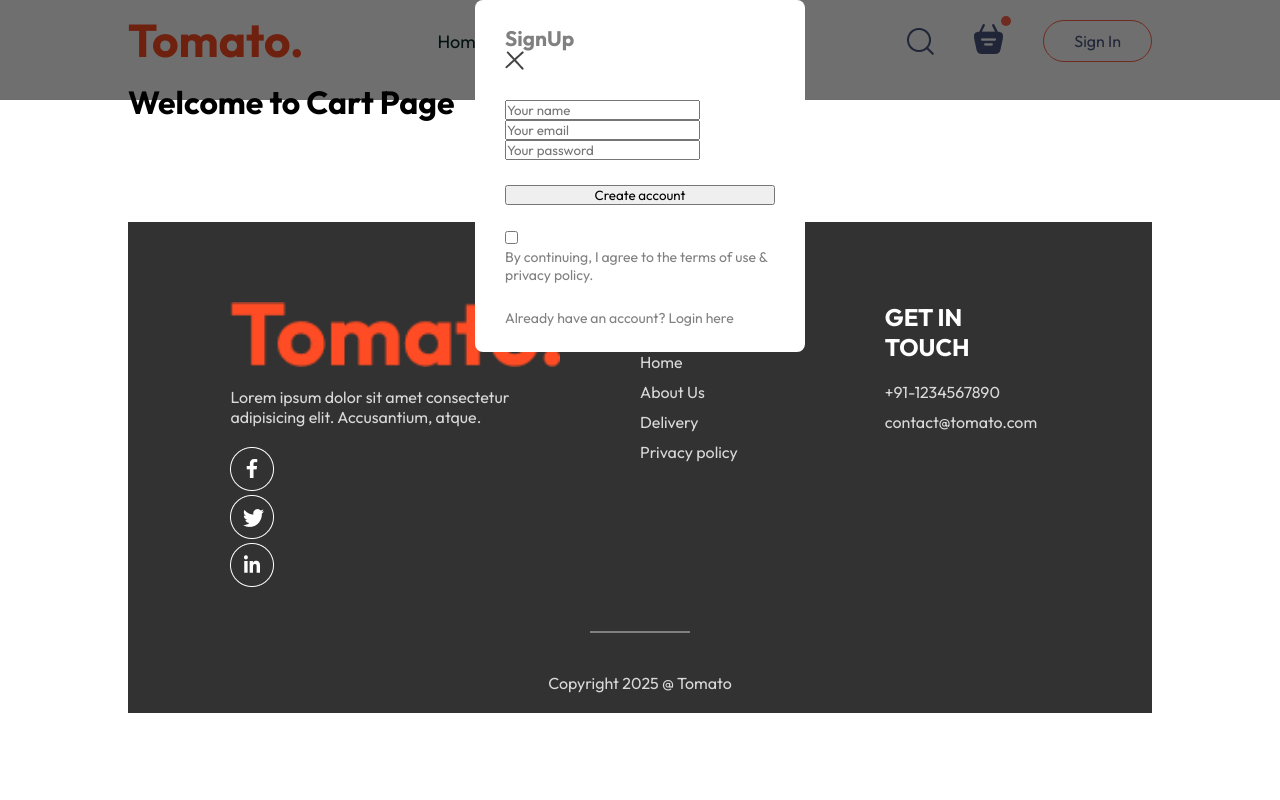
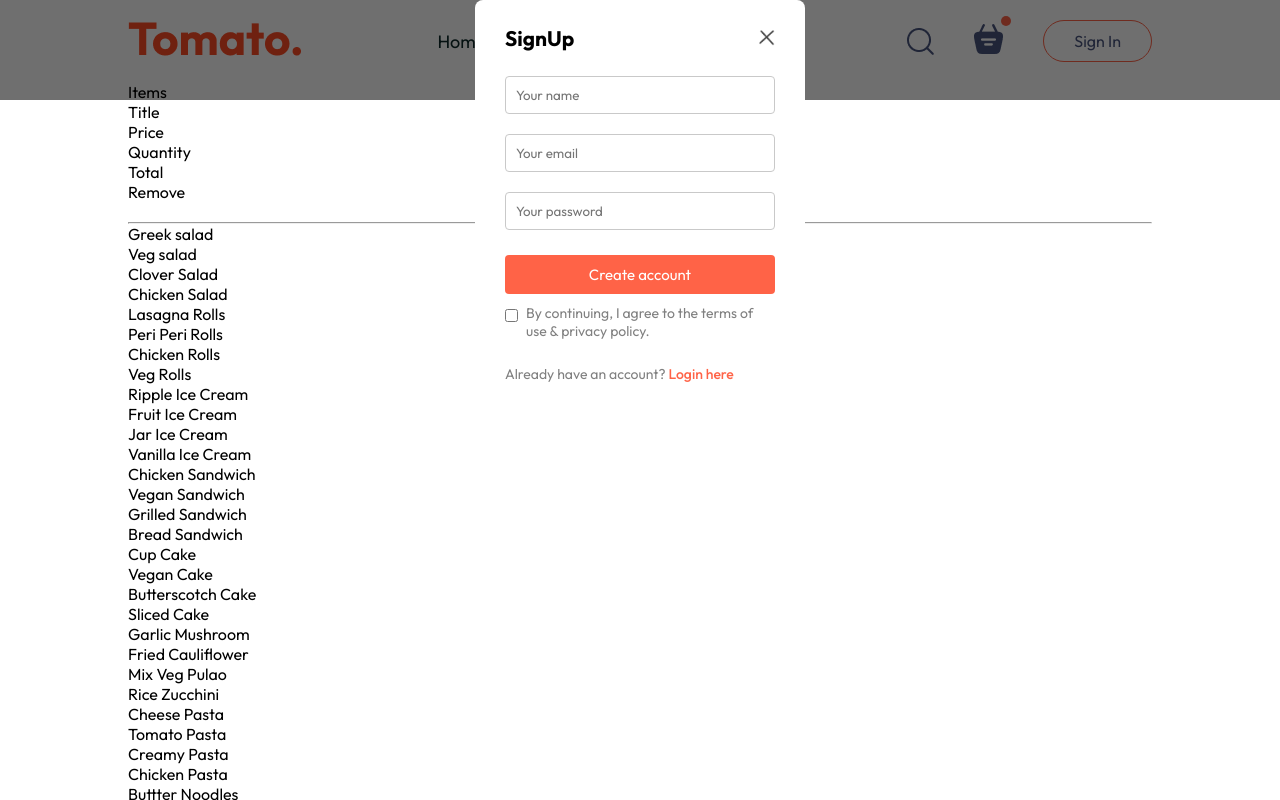
Before and after one commit to gagan1146/food-app, a React (Vite) app in the folder frontend/: page /cart in a window 1280 px wide. Both pictures are taken after a click on the button "Sign In". Shown: the top 800 px of the page. Built offline with nearby package versions, Linux system fonts and the light colour scheme.

Commit message:
Add Cart functionality

```diff
--- a/frontend/src/components/LoginPopup/LoginPopup.css
+++ b/frontend/src/components/LoginPopup/LoginPopup.css
@@ -20,3 +20,55 @@
     font-size: 14px;
     animation: fadeIn 0.5s;
 }
+
+.login-popup-title{
+    display: flex;
+    justify-content: space-between;
+    align-items: center;
+    color: #000;
+}
+
+.login-popup-title img{
+    width: 16px;
+    cursor: pointer;
+}
+
+.login-popup-inputs{
+    display: flex;
+    flex-direction: column;
+    gap: 20px;
+}
+
+.login-popup-inputs input{
+    outline: none;
+    border: 1px solid #c9c9c9;
+    padding: 10px;
+    border-radius: 4px;
+}
+
+.login-popup-container button{
+    border: none;
+    padding: 10px;
+    border-radius: 4px;
+    color: white;
+    background-color: tomato;
+    font-size: 15px;
+    cursor: pointer;
+}
+
+.login-popup-condition{
+    display: flex;
+    align-items: start;
+    gap: 8px;
+    margin-top: -15px;
+}
+
+.login-popup-condition input{
+    margin-top: 5px;
+}
+
+.login-popup p span{
+    color: tomato;
+    font-weight: 500;
+    cursor: pointer;
+}
--- a/frontend/src/components/Navbar/Navbar.jsx
+++ b/frontend/src/components/Navbar/Navbar.jsx
@@ -7,7 +7,7 @@
     const [menu,setMenu] = useState("");
   return (
     <div className='navbar'>
-      <img src={assets.logo} alt="" />
+      <Link to='/'><img src={assets.logo} alt="" /></Link>
       <ul className="navbar-menu">
         <Link to='/' onClick={()=>{setMenu("home")}} className={menu=="home"?"active":""}>Home</Link>
         <a href='#explore-menu' onClick={()=>{setMenu("menu")}} className={menu=="menu"?"active":""}>Menu</a>
@@ -17,7 +17,7 @@
       <div className="navbar-right">
         <img src={assets.search_icon} alt="" />
         <div className="navbar-search-icon">
-            <img src={assets.basket_icon} alt="" />
+            <Link to='/cart'><img src={assets.basket_icon} alt="" /></Link>
           <div className="dot"></div>
         </div>
         <button onClick={()=>setShowLogin(true)}>Sign In</button>
--- a/frontend/src/context/StoreContext.jsx
+++ b/frontend/src/context/StoreContext.jsx
@@ -6,14 +6,17 @@
 
     const [cartItems,setCartItems] = useState({});
 
-    const addToCart = (itemId)=>{
-        if(!cartItems[itemId]) {
-            setCartItems ((prev)=>({...prev,[itemId]:1}))
-        }
-        else{
-            setCartItems((prev)=>({...prev,[itemId]:prev[itemId]+1}))
-        }
-    }
+    const addToCart = (itemId) => {
+        setCartItems((prev) => {
+            const updatedCart = {
+                ...prev,
+                [itemId]: prev[itemId] ? prev[itemId] + 1 : 1
+            };
+            console.log("Updated Cart: ", updatedCart); // Debugging log
+            return updatedCart;
+        });
+    };
+
 
     const removeFromCart = (itemId)=>{
         setCartItems((prev)=>({...prev,[itemId]:prev[itemId]-1}))
--- a/frontend/src/pages/Cart/Cart.jsx
+++ b/frontend/src/pages/Cart/Cart.jsx
@@ -1,10 +1,35 @@
-import React from 'react'
+import React, { useContext } from 'react'
 import './Cart.css'
+import { StoreContext } from '../../context/StoreContext'
 
 const Cart = () => {
+    const {cartItems,food_list,removeFromCart} = useContext(StoreContext);
+
   return (
-    <div>
-      <h1>Welcome to Cart Page</h1>
+    <div className='cart'>
+      <div className="cart-items">
+        <div className="cart-items-title">
+          <p>Items</p>
+          <p>Title</p>
+          <p>Price</p>
+          <p>Quantity</p>
+          <p>Total</p>
+          <p>Remove</p>
+        </div>
+        <br/>
+        <hr/>
+        {console.log(food_list)}
+        {food_list.map((item,index)=>{
+          if(food_list[item._id]>'0')
+          {
+            return (
+              <div className="cart-items-title cart-items-item">
+                <p>{item.name}</p>
+              </div>
+            )
+          }
+        })}
+      </div>
     </div>
   )
 }
```
